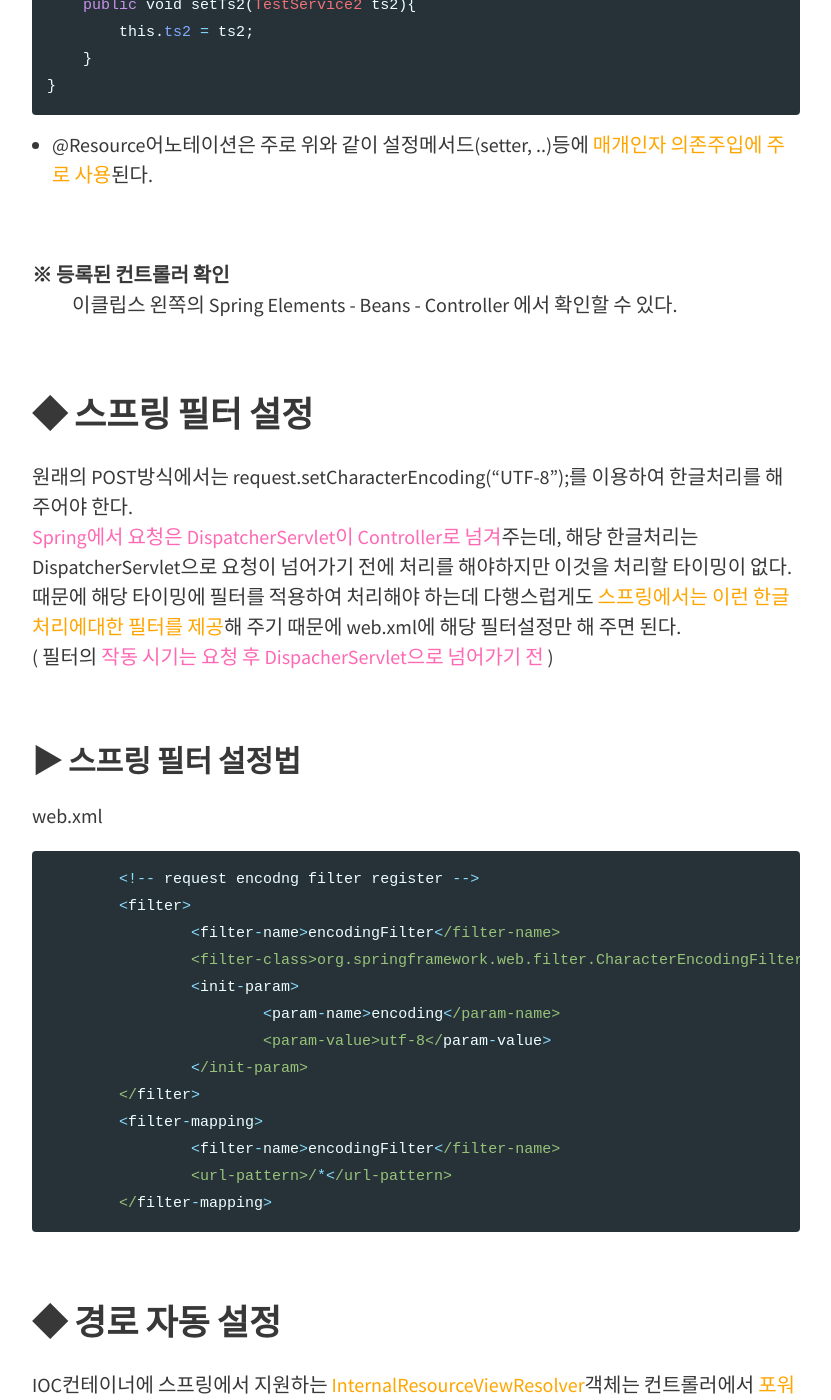
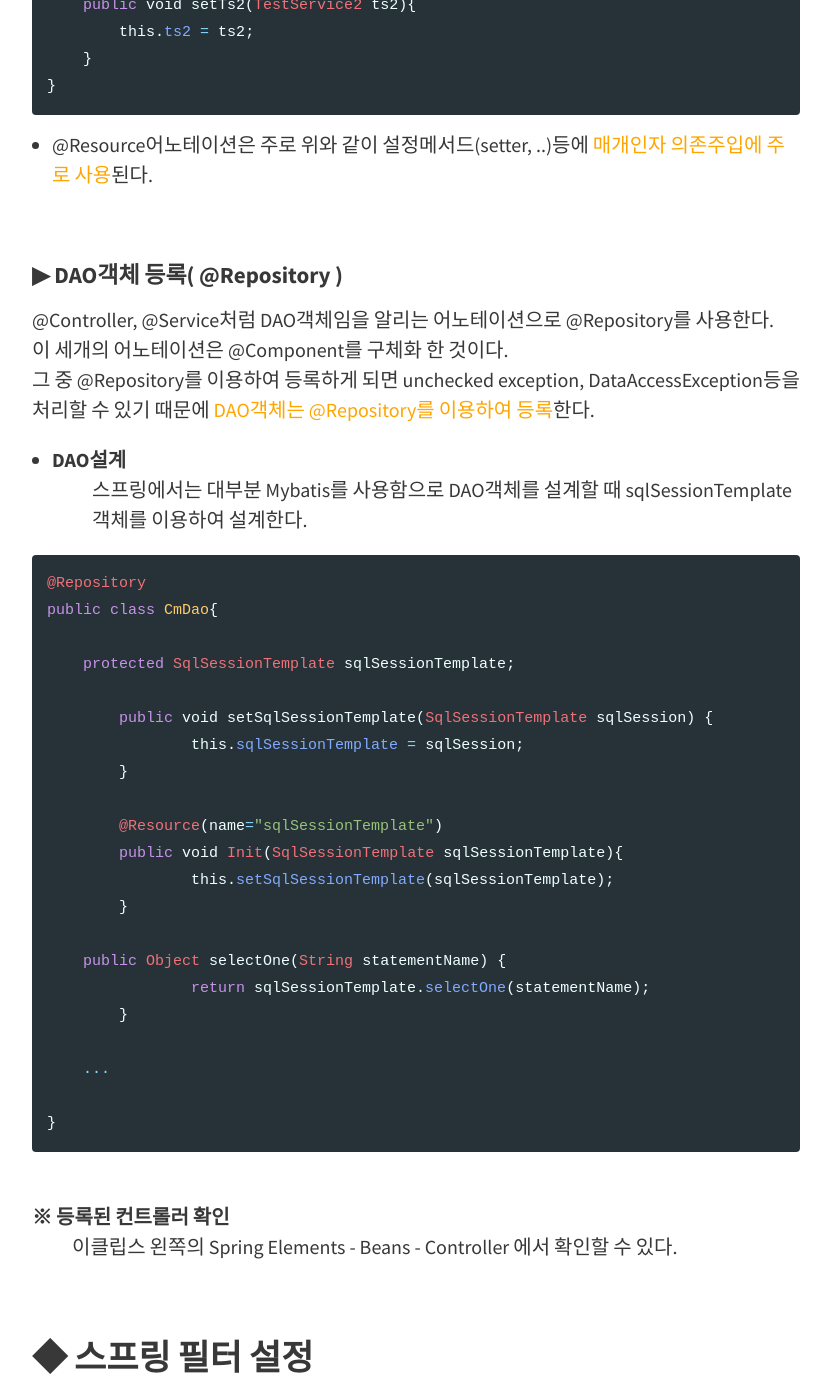
Before and after one commit to gunbin91/gunbin91.github.io, a Jekyll site: the page built from _posts/2019-09-20-spring_11_controller3.md, in a window 1280 px wide and 1400 px high, scrolled down 5744 px. Shown: the whole window, without its empty margins (224-1055 px from the left). Built offline with Jekyll 4.4.1, drawn with Linux system fonts in a browser that asks for light colours; comment, search, counter and statistics services are not loaded; some of the changed text lies outside the part shown.

Commit message:
spring_contoller3 @Repository 수정 추가

```diff
--- a/_posts/2019-09-20-spring_11_controller3.md
+++ b/_posts/2019-09-20-spring_11_controller3.md
@@ -155,7 +155,7 @@ public class Test(){
 
 <br/>
 
-#### ▶ 메서드 매개인자 자동주입( @Resource )
+#### ▶ 메서드 매개인자 의존주입( @Resource )
 @Autowire와 마찬가지로 의존 주입 어노테이션으로 <font color="orange">@Resource</font>가 있다. 이는 스프링이 아닌 자바에서 지원하는 어노테이션으로, @Autowire과 달리 id나 type이 아닌 <font color="orange">스프링빈에 등록되어 있는 name속성을 통해 주입</font>한다.
 {% highlight ruby %}
 @Controller
@@ -175,6 +175,37 @@ public class Test(){
 
 <br/>
 
+#### ▶ DAO객체 등록( @Repository )
+@Controller, @Service처럼 DAO객체임을 알리는 어노테이션으로 @Repository를 사용한다.<br/>
+이 세개의 어노테이션은 @Component를 구체화 한 것이다. <br/>그 중 @Repository를 이용하여 등록하게 되면 unchecked exception, DataAccessException등을 처리할 수 있기 때문에 <font color="orange">DAO객체는 @Repository를 이용하여 등록</font>한다.<br/>
+
+- DAO설계
+: 스프링에서는 대부분 Mybatis를 사용함으로 DAO객체를 설계할 때 sqlSessionTemplate객체를 이용하여 설계한다.
+{% highlight ruby %}
+@Repository
+public class CmDao{
+
+    protected SqlSessionTemplate sqlSessionTemplate;
+
+	public void setSqlSessionTemplate(SqlSessionTemplate sqlSession) {
+		this.sqlSessionTemplate = sqlSession;
+	}
+
+	@Resource(name="sqlSessionTemplate")
+	public void Init(SqlSessionTemplate sqlSessionTemplate){
+		this.setSqlSessionTemplate(sqlSessionTemplate);
+	}
+
+    public Object selectOne(String statementName) {
+		return sqlSessionTemplate.selectOne(statementName);
+	}
+
+    ...
+
+}
+{% endhighlight %}
+
+<br/>
 ※ 등록된 컨트롤러 확인
 : 이클립스 왼쪽의 Spring Elements - Beans - Controller 에서 확인할 수 있다.
 
```
